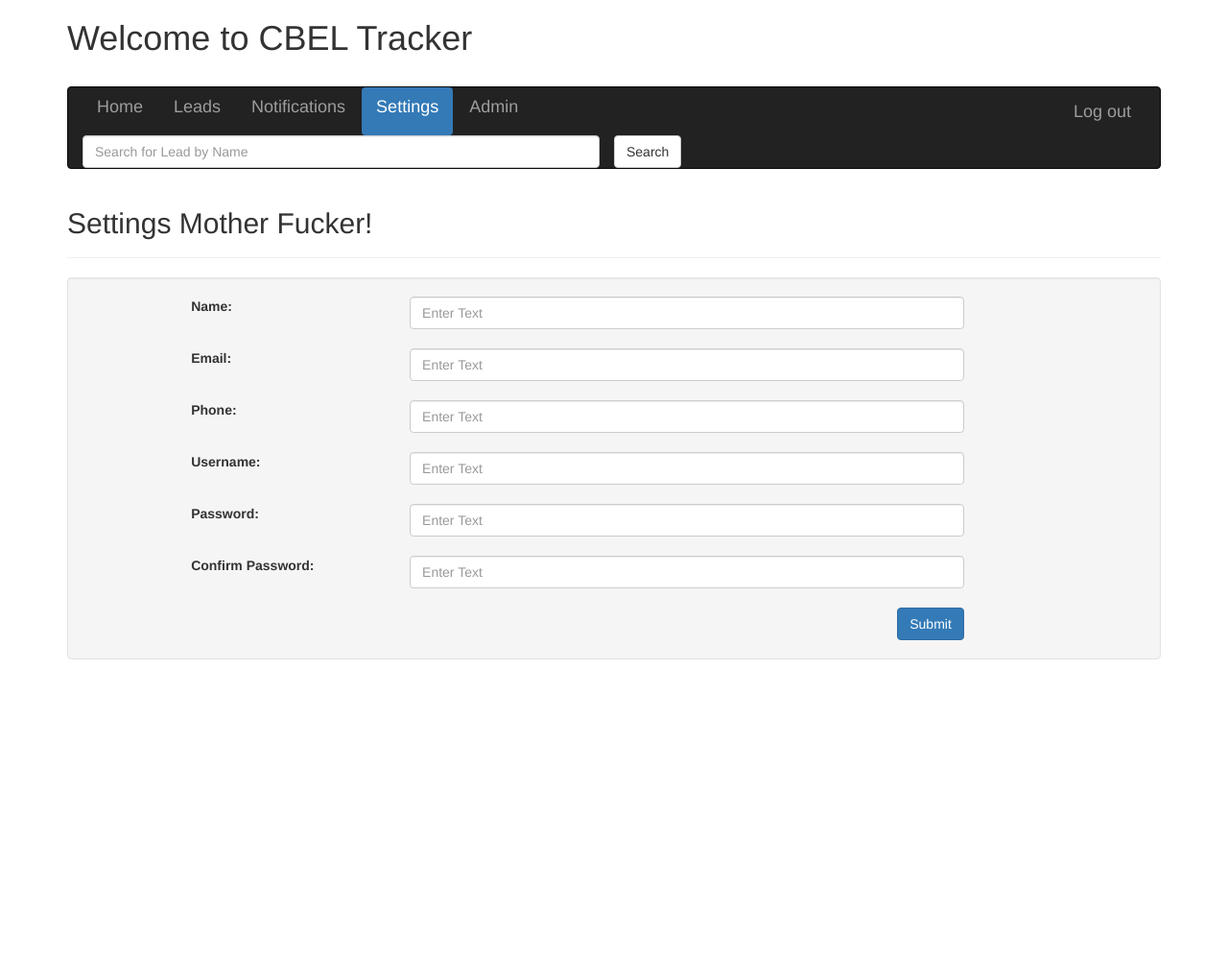
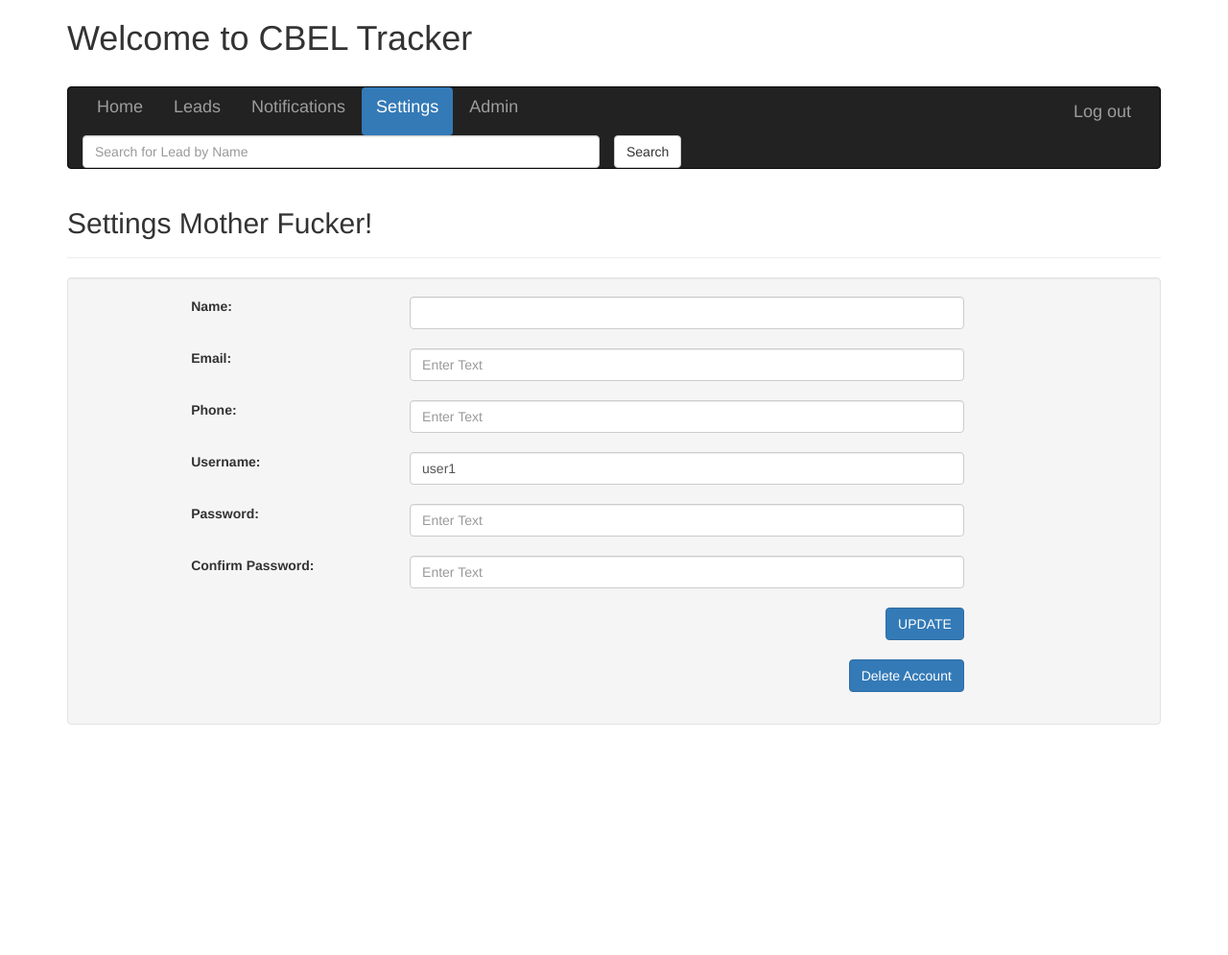
Before and after one commit to yyssahn/319project, a PHP site: page /new/index.php?content=settings in a window 1280 px wide. Shown: the top 995 px of the page at 96% size. Run offline with PHP 8.4, Linux system fonts and the light colour scheme; a user stored in the database is signed in; data comes from the database, SQL or seed files in the repository; some libraries are stand-ins or nearby versions.

Commit message:
PROPER PUSH2

```diff
--- a/scripts/Login.php
+++ b/scripts/Login.php
@@ -33,6 +33,7 @@ $row = mysqli_fetch_array($result);
 if($row) {
 	// starts new session
 	$_SESSION['Input_username'] = $Input_username;
+	$_SESSION['User_ID'] = $row[0];
 	header("Location: index.php");
 
 }else {
--- a/scripts/settings.php
+++ b/scripts/settings.php
@@ -1,13 +1,44 @@
+<?php
+// Database credentials
+$DBServer = "localhost";
+$DBUser = "root";
+$DBPass = "";
+$DBName = "cbel_db";
+
+// Connect to database
+$conn = new mysqli($DBServer, $DBUser, $DBPass, $DBName);
+
+if($conn->connect_errno)
+	trigger_error('Database connection failed: '  . $conn->connect_error, E_USER_ERROR);
+
+$uid = $_SESSION['User_ID'];
+
+$result = $conn->query("SELECT * FROM user WHERE (uid = '$uid')");
+$row = mysqli_fetch_array($result);
+
+$n = $row['firstname'] . " " . $row['lastname'];
+$ph = $row['phonenumber'];
+$e = $row['email'];
+$u = $row[1];
+
+
+
+?>
+
 <div class="page-header">
 	<h2>Settings Mother Fucker!</h2>
 </div>
-
+<!-- Need to add change password.
+		Add changing all information that they have.
+		Add Delete Account. -->
+<form method = "POST" action = "index.php?content=settings">
 <div class="well">
 	<div class="row">
 		<div class="col-md-10 col-md-offset-1">
 			<label for="partner" class="col-md-3 control-label">Name:</label>
 			<div class="col-md-8">
-				<input type="text" class="form-control" name="partner" placeholder="Enter Text">
+				<input type="text" class="form-control" name="partner" placeholder="Enter Text"
+				 value="<?php echo htmlspecialchars($n);?>">
 			</div>
 		</div>
 	</div>
@@ -18,7 +49,8 @@
 		<div class="col-md-10 col-md-offset-1">
 			<label for="partner" class="col-md-3 control-label">Email:</label>
 			<div class="col-md-8">
-				<input type="text" class="form-control" name="partner" placeholder="Enter Text">
+				<input type="text" class="form-control" name="partner" placeholder="Enter Text"
+				value="<?php echo htmlspecialchars($e);?>">
 			</div>
 		</div>
 	</div>
@@ -29,7 +61,8 @@
 		<div class="col-md-10 col-md-offset-1">
 			<label for="partner" class="col-md-3 control-label">Phone:</label>
 			<div class="col-md-8">
-				<input type="text" class="form-control" name="partner" placeholder="Enter Text">
+				<input type="text" class="form-control" name="partner" placeholder="Enter Text"
+				value="<?php echo htmlspecialchars($ph);?>">
 			</div>
 		</div>
 	</div>
@@ -40,7 +73,8 @@
 		<div class="col-md-10 col-md-offset-1">
 			<label for="partner" class="col-md-3 control-label">Username:</label>
 			<div class="col-md-8">
-				<input type="text" class="form-control" name="partner" placeholder="Enter Text">
+				<input type="text" class="form-control" name="partner" placeholder="Enter Text"
+				value="<?php echo htmlspecialchars($u);?>">
 			</div>
 		</div>
 	</div>
@@ -73,8 +107,38 @@
 		<div class="col-md-10 col-md-offset-1">
 			<label for="partner" class="col-md-3 control-label"></label>
 			<div class="col-md-8">
-				<input type="submit" class="btn btn-large btn-primary pull-right" name="submit" value="Submit">
+				<input type="submit" class="btn btn-large btn-primary pull-right" name="submit" value="UPDATE">
 			</div>
 		</div>
 	</div>
+</form>
+	<br>
+<form method = "GET">
+	<div class="row">
+		<div class="col-md-10 col-md-offset-1">
+			<label for="partner" class="col-md-3 control-label"></label>
+			<div class="col-md-8">
+				<input type="submit" class="btn btn-large btn-primary pull-right" name="delSubmit" value="Delete Account">
+			</div>
+		</div>
+	</div>
+	</form>
+
 </div>
+
+<?php
+
+function deleteAccount($db, $uid){
+	return $result = $db -> query("DELETE FROM user WHERE (uid =  '$uid')");
+
+}
+
+
+if (array_key_exists("delSubmit", $_GET)){
+	if(deleteAccount($conn, $uid)){
+		session_destroy();
+		header('Location: logout.php');
+	}
+}
+
+?>
```
